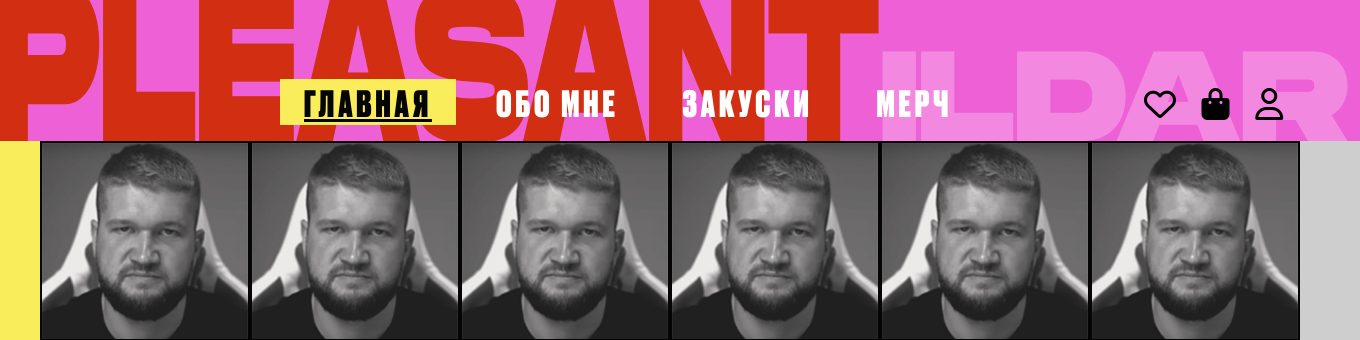
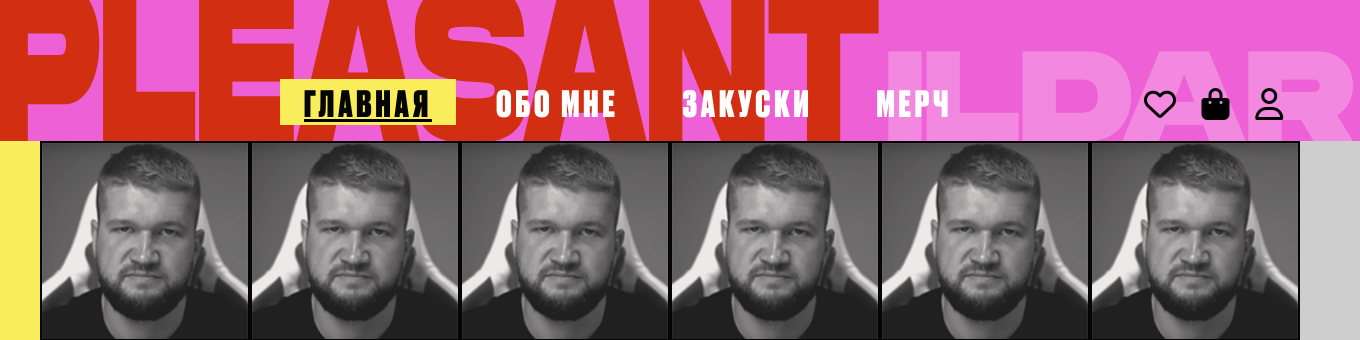
Before and after one commit to bioRival/PleasantFeeldar, a Django app: page / in a window 1360 px wide. Shown: the top 340 px of the page. Run offline with Django 4.2, Linux system fonts and the light colour scheme; data comes from the database, SQL or seed files in the repository; some libraries are stand-ins or nearby versions.

Commit message:
01-12 Header

```diff
--- a/feeldar/static/css/responsive.css
+++ b/feeldar/static/css/responsive.css
@@ -0,0 +1,36 @@
+/* Extra small devices (phones, 600px and down) */
+@media only screen and (max-width: 600px) {
+
+}
+
+/* Small devices (portrait tablets and large phones, 600px and up) */
+@media only screen and (max-width: 600px) {
+
+}
+
+/* Medium devices (landscape tablets, 768px and up) */
+@media only screen and (max-width: 768px) {
+
+}
+
+/* Large devices (laptops/desktops, 992px and up) */
+@media only screen and (max-width: 992px) {
+
+}
+
+/* Extra large devices (large laptops and desktops, 1200px and up) */
+@media only screen and (max-width: 1200px) {
+
+}
+
+/* Custom */
+@media only screen and (max-width: 1355px) {
+    .header-area .main-menu .menu-title .ildar-title {
+        position: absolute;
+        height: 7.2rem;
+        width: 30rem;
+        left: 60%;
+
+
+    }
+}
--- a/feeldar/static/css/style.css
+++ b/feeldar/static/css/style.css
@@ -27,7 +27,8 @@
 
 .header-area .main-menu .menu-title {
     position: absolute;
-
+    width: 100%;
+    height: 100%;
 }
 
 .header-area .main-menu .menu-title .pleasant-title {
@@ -61,6 +62,8 @@
 .header-area .main-menu .menu-title .ildar-title {
     position: absolute;
     top: 1.6rem; left: 55rem;
+    height: 7.2rem;
+    width: 30rem;
 
     overflow: hidden;
 }
```
